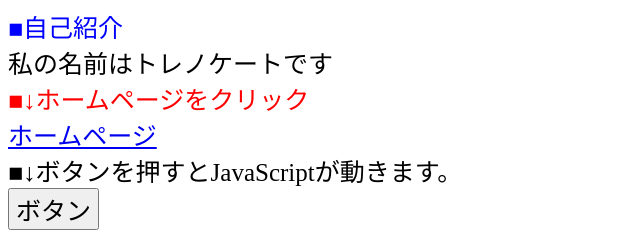
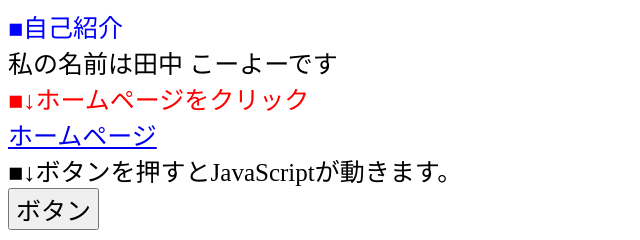
Before and after one commit to scsk-tanaka/GithubPagesCheck, a plain HTML site: page index.html in a window 1280 px wide. Shown: the full height of the page, 0-640 px from the left. Drawn offline with Linux system fonts and the light colour scheme.

Commit message:
表示される氏名を修正しました。

```diff
--- a/index.html
+++ b/index.html
@@ -8,7 +8,7 @@
 </head>
 <body>
 	<div id="bar">■自己紹介</div>
-	<div id="blk">私の名前はトレノケートです</div>
+	<div id="blk">私の名前は田中 こーよーです</div>
 
 	<div id="foo">■↓ホームページをクリック</div>
 	<a href="https://www.trainocate.co.jp/">ホームページ</a>
```
